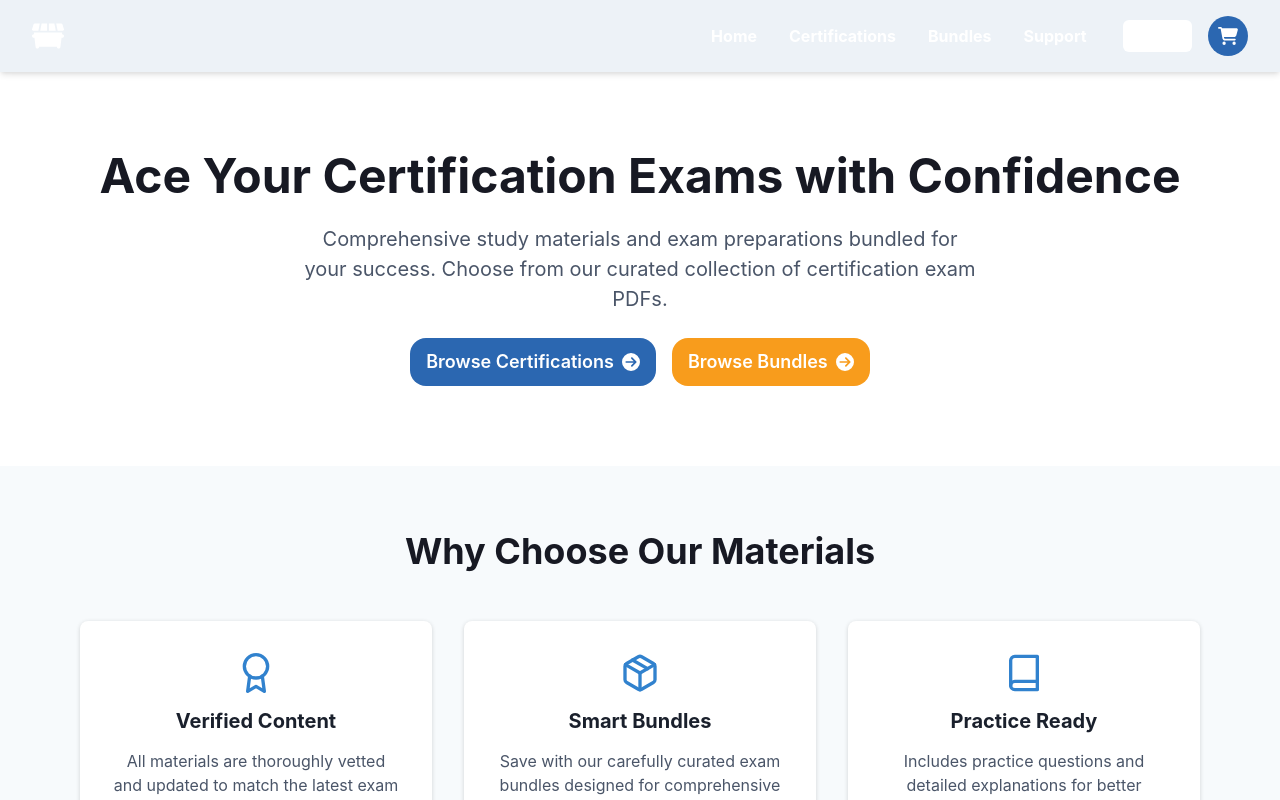
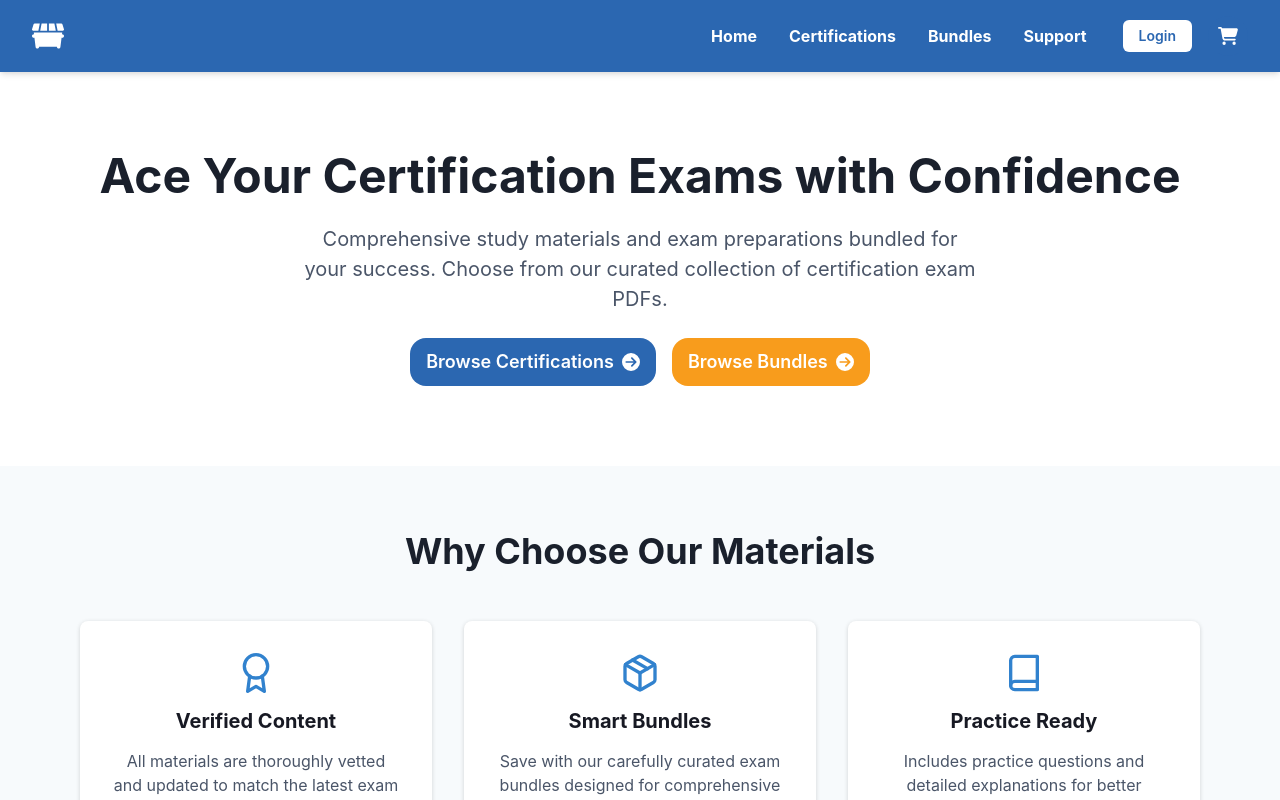
Before and after one commit to shayar/Dumps-FE, a React (Vite) app: page / in a window 1280 px wide. Shown: the top 800 px of the page. Built offline with nearby package versions, Linux system fonts and the light colour scheme; no server answers.

Commit message:
fix: fix theme data

```diff
--- a/src/theme/index.ts
+++ b/src/theme/index.ts
@@ -2,6 +2,8 @@ import { extendTheme } from '@chakra-ui/react';
 import DUMPS_COLORS from './color';
 import buttonTheme from './button';
 import fontSizes from './fontsize';
+
+const colors = DUMPS_COLORS;
 
 const theme = extendTheme({
   styles: {
@@ -22,7 +24,7 @@ const theme = extendTheme({
     base: 'rgba(0, 0, 0, 0.16) 0px 1px 4px',
   },
   fontSizes,
-  DUMPS_COLORS,
+  colors,
   borderRadius: {
     radii: {
       none: '0',
```
